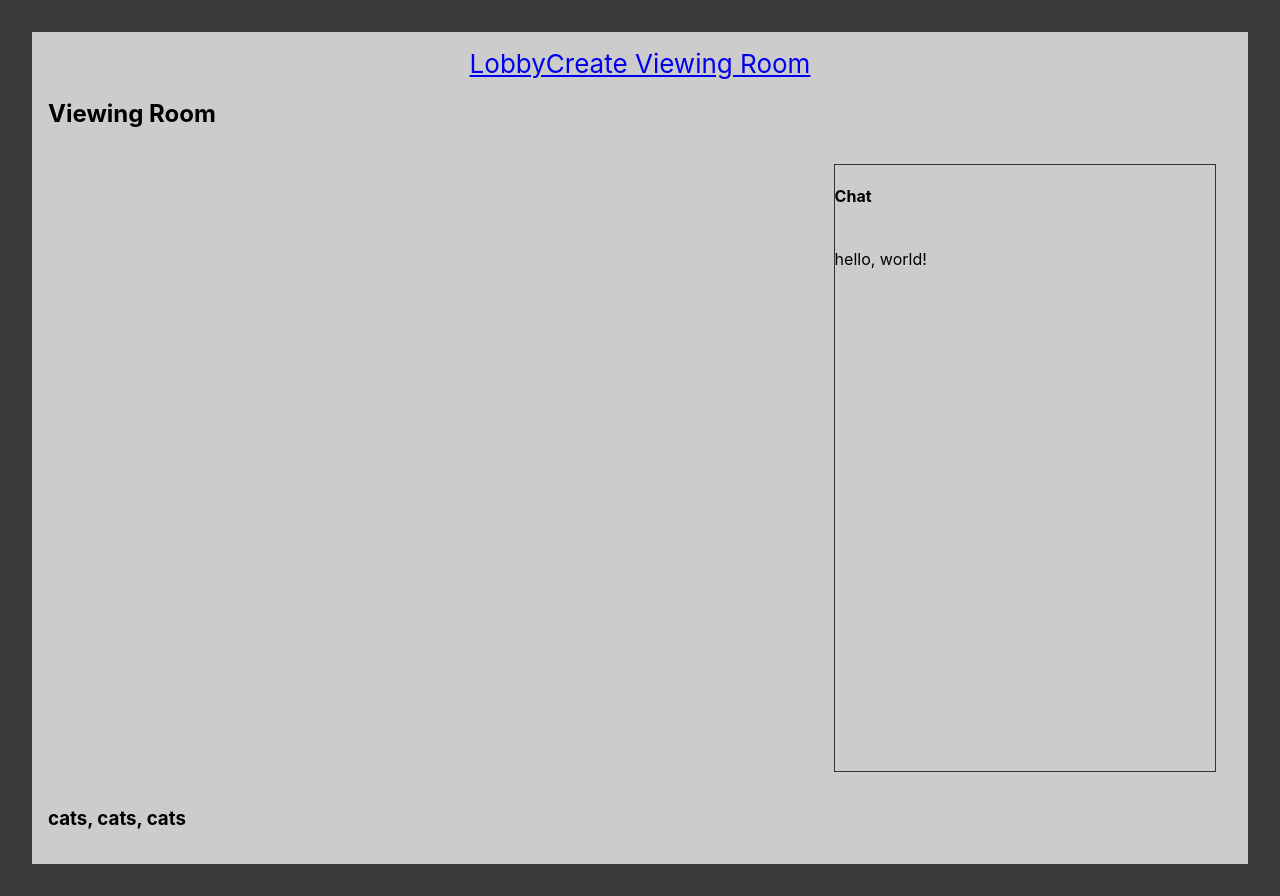
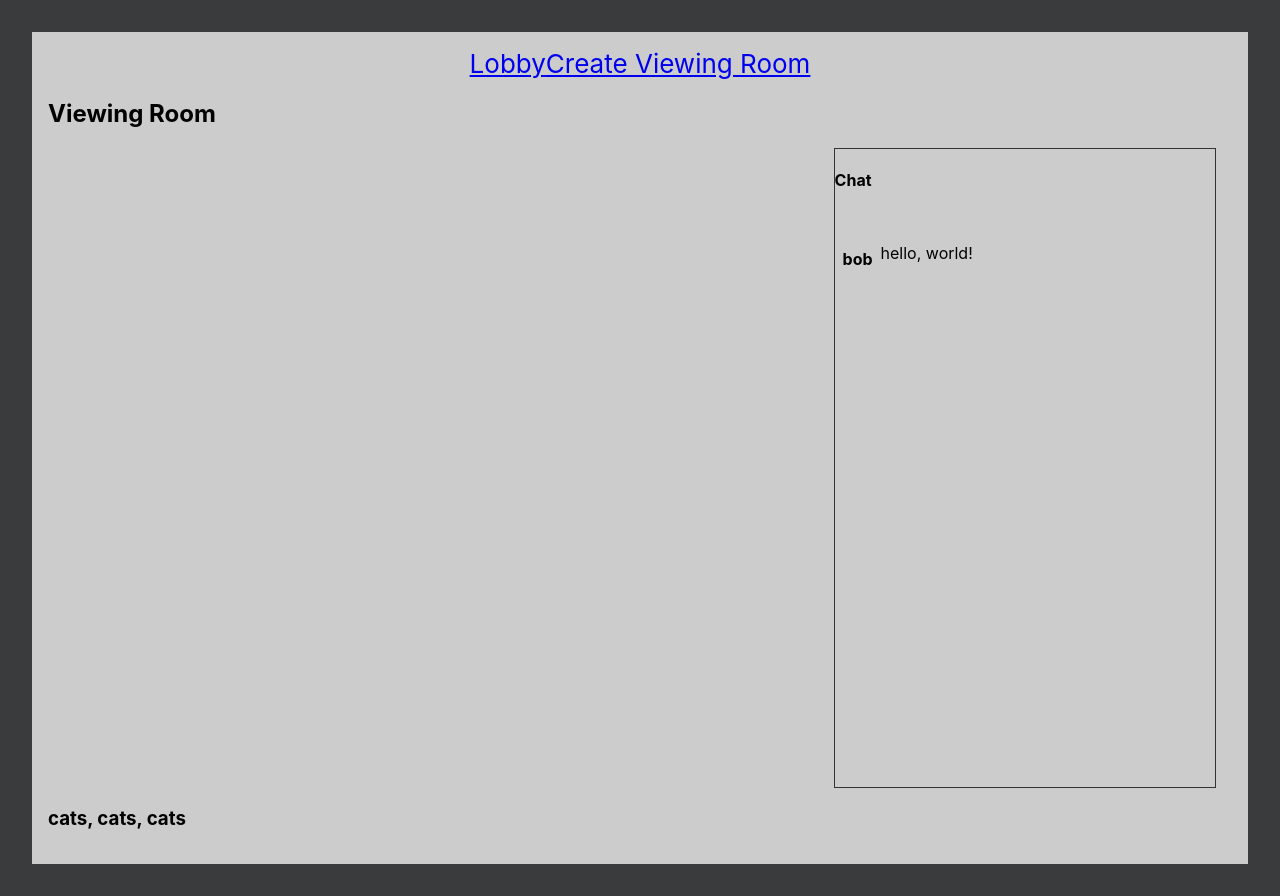
Before and after one commit to phorden/Tavyrn, a React (Create React App) app: page /viewing-room/1 in a window 1280 px wide. Built offline with nearby package versions, Linux system fonts and the light colour scheme.

Commit message:
added some styling to chat

```diff
--- a/src/components/chat/chat.css
+++ b/src/components/chat/chat.css
@@ -1,11 +1,19 @@
 .chat-wrapper {
-    margin: 1em;
+    margin: 0 1em;
     border: 1px solid #333;
     flex-grow: 1;
 }
 
 .chat-container {
-    height: 100%;
     width: 100%;
     overflow-y: scroll;
 }
+
+.message-wrapper {
+    display: flex;
+    padding: 1em 0.5em;
+}
+
+.message-wrapper h4 {
+    margin-right: 0.5em;
+}
--- a/src/components/chat/chat.tsx
+++ b/src/components/chat/chat.tsx
@@ -33,7 +33,7 @@ const textSamples = [
 ];
 
 const Chat = () => {
-    const [chatList, setChatList]: any = useState([{name: 'bob', text: {id: 1, value: 'hello, world!'}}]);
+    const [chatList, setChatList]: any = useState([{user: 'bob', text: {id: 1, value: 'hello, world!'}}]);
 
     const simulateChat = () => {
         const chatPostDelay = Math.floor(Math.random() * Math.floor(5000));
```
